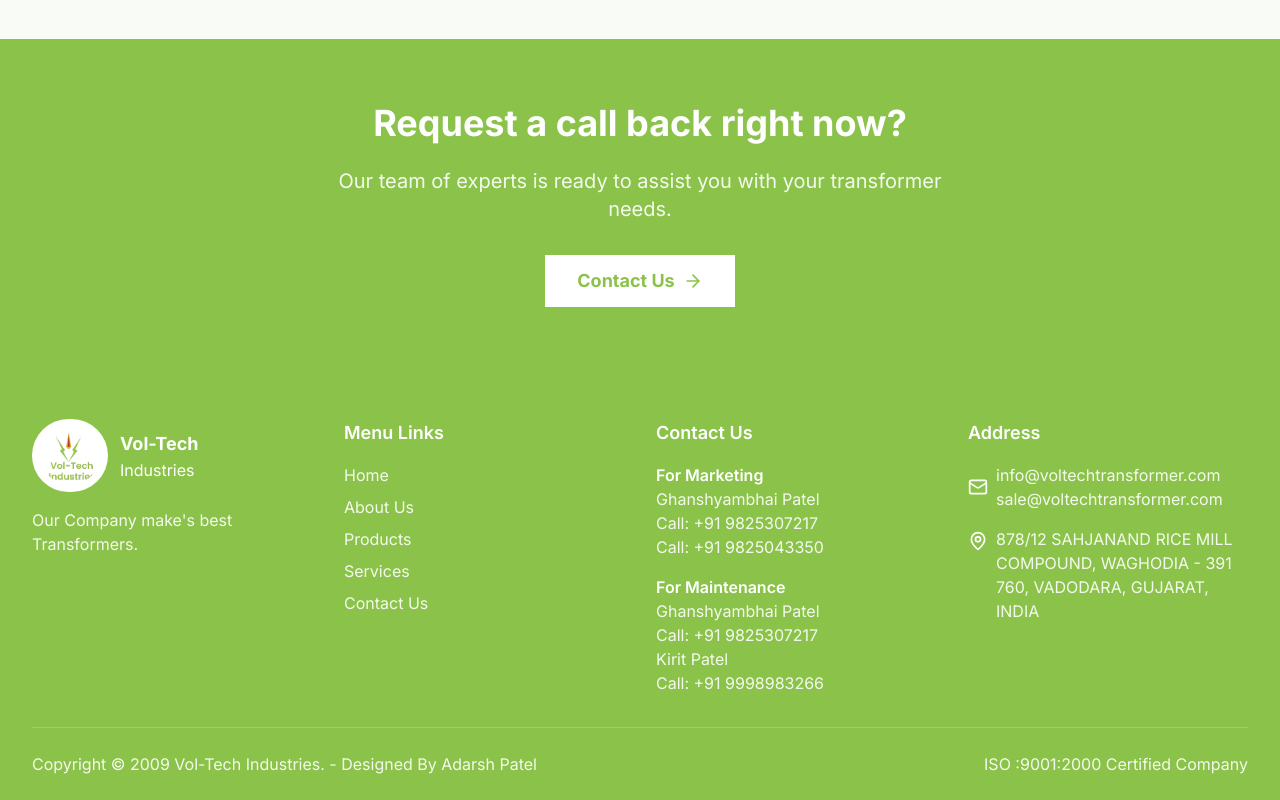
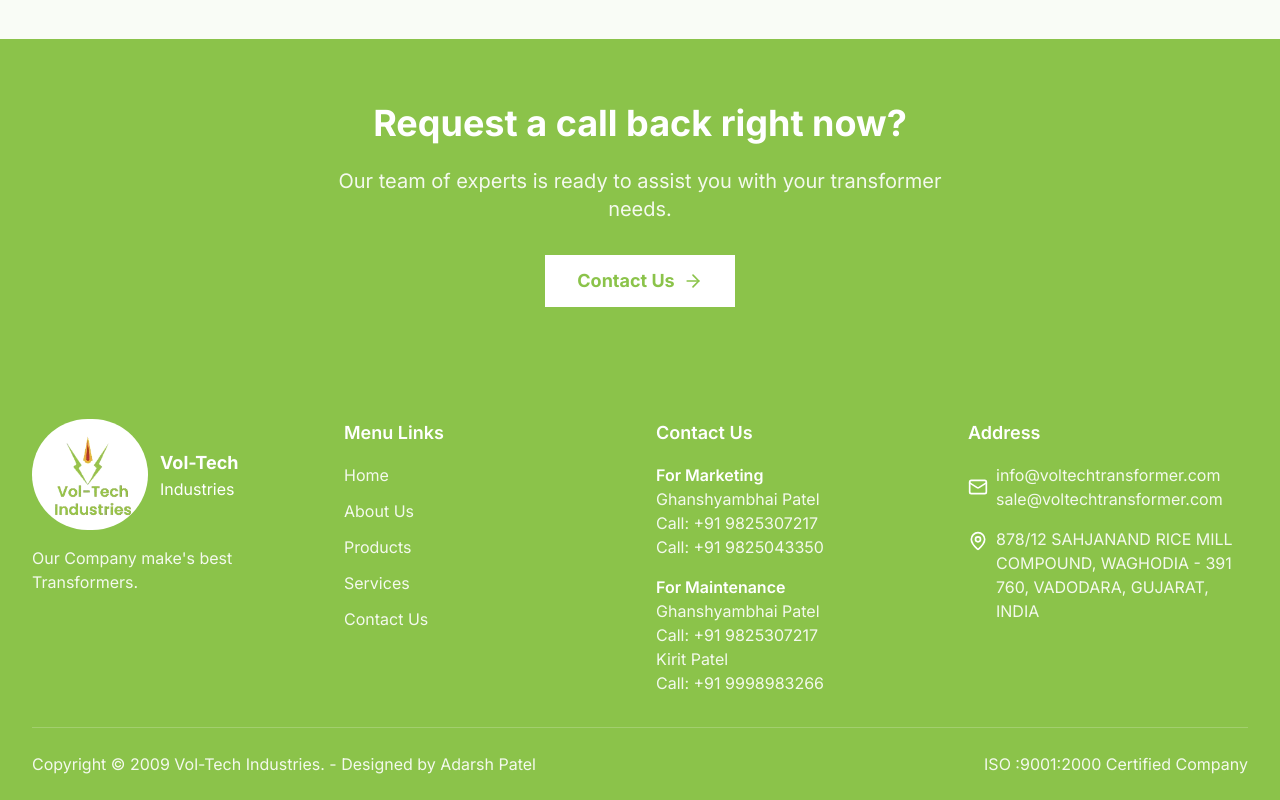
Before and after one commit to adarshpatel111/Vol-Tech, a Next.js app: page / in a window 1280 px wide. Shown: the part 2073-2873 px from the top of the page. Built offline with nearby package versions, Linux system fonts and the light colour scheme.

Commit message:
Update footer.tsx

```diff
--- a/components/footer.tsx
+++ b/components/footer.tsx
@@ -1,8 +1,25 @@
-import Link from "next/link"
-import Image from "next/image"
-import { Mail, MapPin } from "lucide-react"
+"use client";
+import Image from "next/image";
+import { Mail, MapPin, ArrowUpRight } from "lucide-react";
+import { motion } from "framer-motion";
+import { useState } from "react";
 
 export default function Footer() {
+  const [hovered, setHovered] = useState<string | null>(null);
+
+  const links = [
+    {
+      title: "Menu Links",
+      items: [
+        { name: "Home", href: "/" },
+        { name: "About Us", href: "/about" },
+        { name: "Products", href: "/products" },
+        { name: "Services", href: "/services" },
+        { name: "Contact Us", href: "/contact" },
+      ],
+    },
+  ];
+
   return (
     <footer className="bg-primary text-white pt-12 pb-6">
       <div className="container mx-auto px-4 sm:px-6 lg:px-8">
@@ -14,9 +31,9 @@ export default function Footer() {
                 <Image
                   src="/images/logo.png"
                   alt="Vol-Tech Industries Logo"
-                  width={60}
-                  height={60}
-                  className="rounded-full"
+                  width={100}
+                  height={100}
+                  className="rounded"
                 />
               </div>
               <div>
@@ -24,44 +41,53 @@ export default function Footer() {
                 <p className="text-white">Industries</p>
               </div>
             </div>
-            <p className="text-white/90 mb-4">Our Company make's best Transformers.</p>
+            <p className="text-white/90 mb-4">
+              Our Company make's best Transformers.
+            </p>
           </div>
 
           {/* Menu Links */}
-          <div>
-            <h3 className="text-lg font-semibold mb-4 text-white">Menu Links</h3>
-            <ul className="space-y-2">
-              <li>
-                <Link href="/" className="text-white/90 hover:text-white transition-colors duration-300">
-                  Home
-                </Link>
-              </li>
-              <li>
-                <Link href="/about" className="text-white/90 hover:text-white transition-colors duration-300">
-                  About Us
-                </Link>
-              </li>
-              <li>
-                <Link href="/products" className="text-white/90 hover:text-white transition-colors duration-300">
-                  Products
-                </Link>
-              </li>
-              <li>
-                <Link href="/services" className="text-white/90 hover:text-white transition-colors duration-300">
-                  Services
-                </Link>
-              </li>
-              <li>
-                <Link href="/contact" className="text-white/90 hover:text-white transition-colors duration-300">
-                  Contact Us
-                </Link>
-              </li>
-            </ul>
-          </div>
+          {links.map((group) => (
+            <div key={group.title} className="space-y-4">
+              <h3 className="text-lg font-semibold mb-4 text-white">
+                {group.title}
+              </h3>
+              <ul className="space-y-3">
+                {group.items.map((item) => (
+                  <li key={item.name}>
+                    <motion.a
+                      href={item.href}
+                      className="group flex items-center text-white/90 hover:text-white transition-colors duration-300"
+                      onMouseEnter={() =>
+                        setHovered(`${group.title}-${item.name}`)
+                      }
+                      onMouseLeave={() => setHovered(null)}
+                      whileHover={{ x: 5 }}
+                    >
+                      {item.name}
+                      <motion.span
+                        initial={{ opacity: 0, x: -5 }}
+                        animate={{
+                          opacity:
+                            hovered === `${group.title}-${item.name}` ? 1 : 0,
+                          x: hovered === `${group.title}-${item.name}` ? 0 : -5,
+                        }}
+                        className="ml-1"
+                      >
+                        <ArrowUpRight className="w-3 h-3 inline" />
+                      </motion.span>
+                    </motion.a>
+                  </li>
+                ))}
+              </ul>
+            </div>
+          ))}
 
           {/* Contact Info */}
           <div>
-            <h3 className="text-lg font-semibold mb-4 text-white">Contact Us</h3>
+            <h3 className="text-lg font-semibold mb-4 text-white">
+              Contact Us
+            </h3>
             <div className="space-y-4">
               <div>
                 <p className="font-semibold">For Marketing</p>
@@ -93,7 +119,8 @@ export default function Footer() {
               <div className="flex items-start">
                 <MapPin className="h-5 w-5 text-white mr-2 mt-1 flex-shrink-0" />
                 <p className="text-white/90">
-                  878/12 SAHJANAND RICE MILL COMPOUND, WAGHODIA - 391 760, VADODARA, GUJARAT, INDIA
+                  878/12 SAHJANAND RICE MILL COMPOUND, WAGHODIA - 391 760,
+                  VADODARA, GUJARAT, INDIA
                 </p>
               </div>
             </div>
@@ -102,11 +129,21 @@ export default function Footer() {
 
         <div className="border-t border-white/20 mt-8 pt-6 flex flex-col md:flex-row justify-between items-center">
           <p className="text-center text-white/90 mb-2 md:mb-0">
-            Copyright © 2009 Vol-Tech Industries. - Designed By Adarsh Patel
+            Copyright © 2009 Vol-Tech Industries. -{" "}
+            <span>
+              <a
+                href="https://theadarsh.vercel.app"
+                target="_blank"
+                rel="noopener noreferrer"
+                className="hover:text-white transition-colors duration-300"
+              >
+                Designed by Adarsh Patel
+              </a>
+            </span>
           </p>
           <p className="text-white/90">ISO :9001:2000 Certified Company</p>
         </div>
       </div>
     </footer>
-  )
+  );
 }
```
